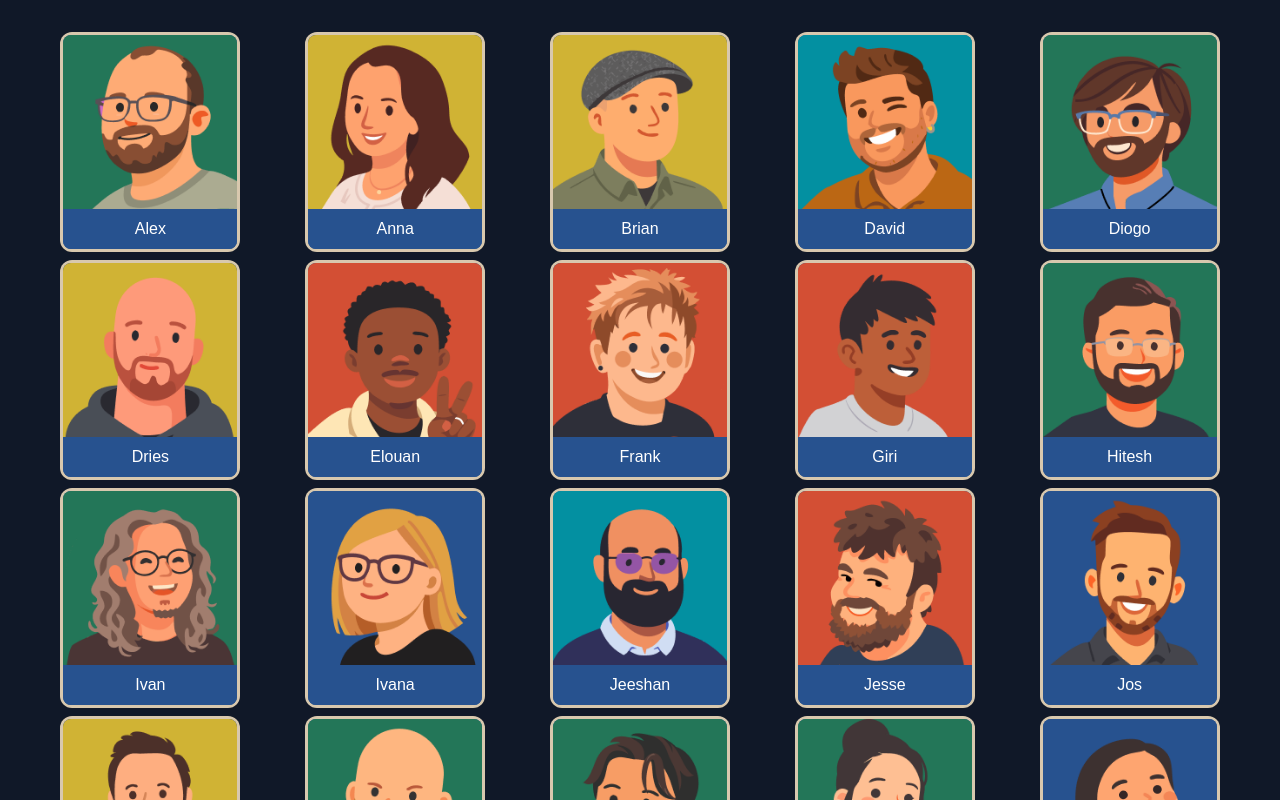
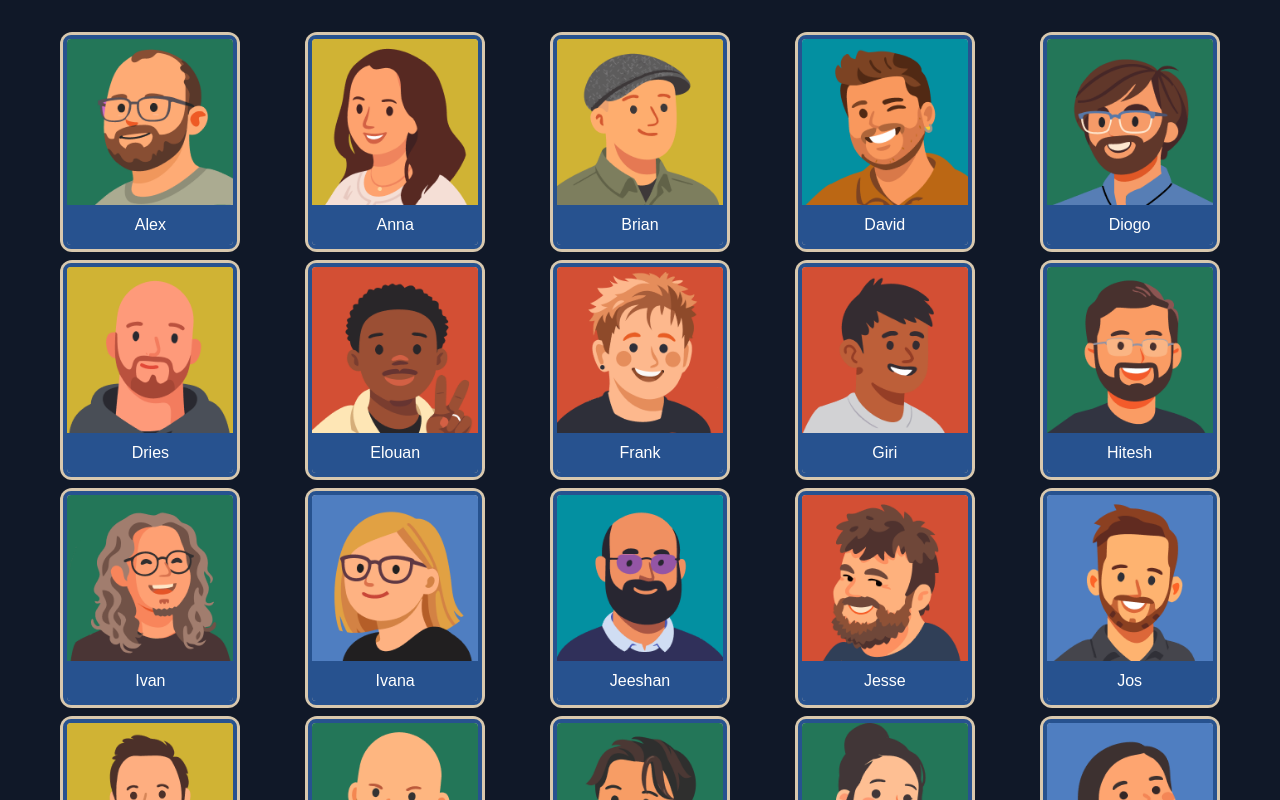
Before and after one commit to Elizabeth-Cz/icw-game, a Next.js app in the folder frontend/: page /character-gallery in a window 1280 px wide. Shown: the top 800 px of the page. Built offline with nearby package versions, Linux system fonts and the light colour scheme; no server answers; a web font is replaced by a local one.

Commit message:
changes to border and color

```diff
--- a/frontend/src/app/game/page.tsx
+++ b/frontend/src/app/game/page.tsx
@@ -284,7 +284,7 @@ function GameBoardInner() {
               {characters.map((character) => (
                 <div
                   key={character.id}
-                  className={`relative rounded-lg overflow-hidden border-2 border-[#D8C8AE]`}
+                  className={`relative rounded-lg overflow-hidden`}
                 >
                   <CharacterCard
                     character={character}
--- a/frontend/src/app/globals.css
+++ b/frontend/src/app/globals.css
@@ -6,6 +6,7 @@
   --red-primary: #D34F34;
   --teal-primary: #0390A1;
   --yellow-primary: #F7D54D;
+  --dark-blue: #27528f;
 }
 
 @layer base {
--- a/frontend/src/components/CharacterCard.tsx
+++ b/frontend/src/components/CharacterCard.tsx
@@ -40,7 +40,7 @@ const CharacterCard: React.FC<CharacterCardProps> = ({
   return (
     <div className={`rounded-xl xs:rounded-2xl bg-[#D8C8AE] p-[3px] w-full max-w-[180px] ${shouldAnimate ? 'flip-horizontal-bottom' : ''}`}>
       <div
-        className={`h-full bg-[#27528F] rounded-lg xs:rounded-xl overflow-hidden`}
+        className={`h-full rounded-lg xs:rounded-xl overflow-hidden border-4 border-[var(--dark-blue)]`}
         onClick={onClick}
       >
         <div className={`relative w-full aspect-square`}>
--- a/frontend/src/data/characterData.ts
+++ b/frontend/src/data/characterData.ts
@@ -48,7 +48,7 @@ export const teamBgClass: Record<TeamType, string> = {
   rocket: "bg-[#237658]",
   management: "bg-[#D0B334]",
   one: "bg-[#D34F34]",
-  product: "bg-[#27528F]",
+  product: "bg-[#4f7ec1]",
   amigo: "bg-[#0390A1]"
 };
 
```
